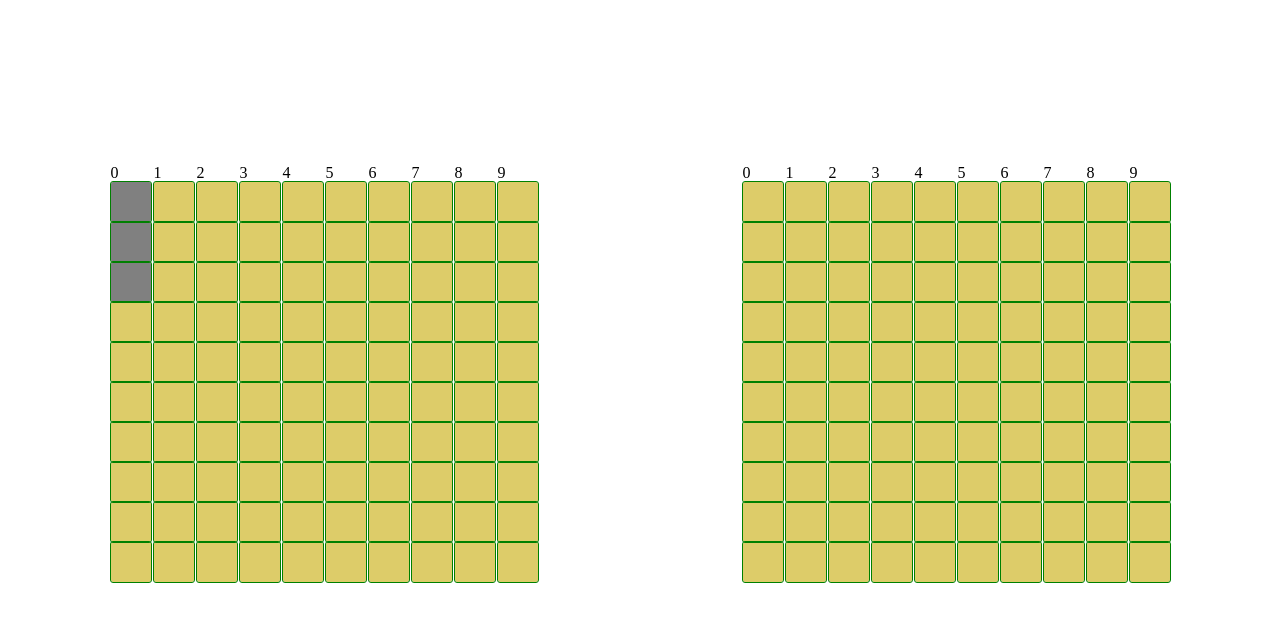
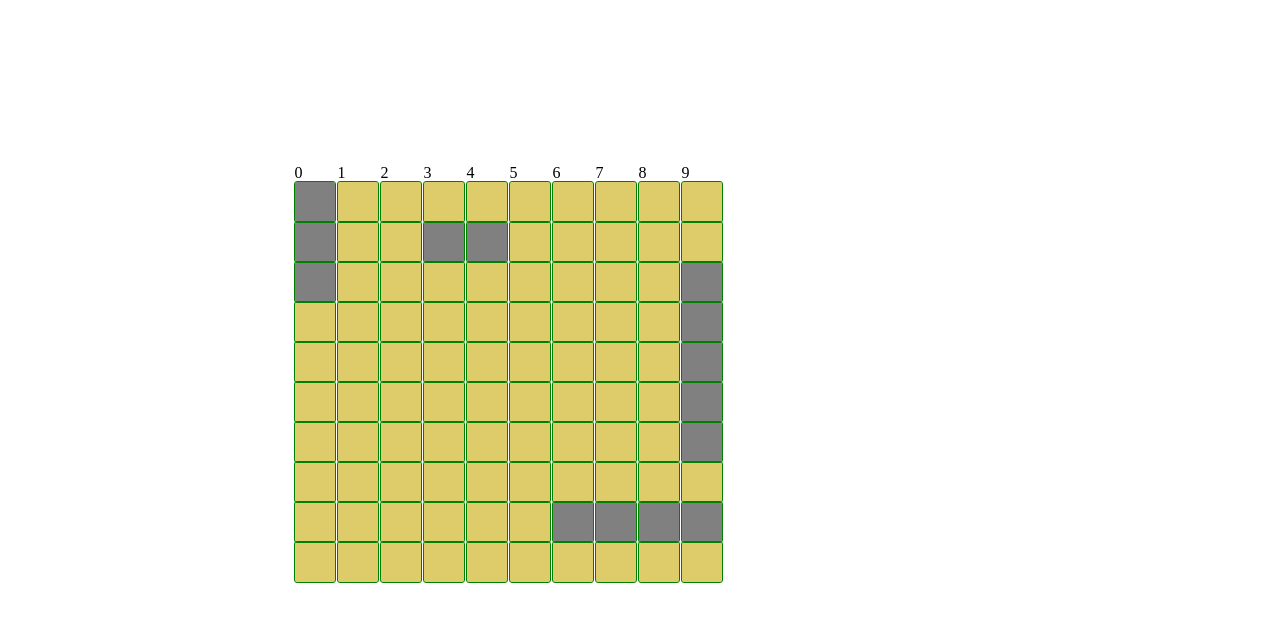
Before and after one commit to kelshuka/Battle-Ship, a website built with webpack: page src/index.html in a window 1280 px wide. Shown: the part 79-700 px from the top of the page. Built offline with nearby package versions, Linux system fonts and the light colour scheme.

Commit message:
player functionality add

```diff
--- a/src/DOM/board.js
+++ b/src/DOM/board.js
@@ -4,8 +4,82 @@
 /* const board1 = document.querySelector('.board1');
 const board2 = document.querySelector('.board2'); */
 
+import { Ship, Gameboard, Player } from "../battleShip";
+
 
 function gridStructure(board, num =10) {
+    //let gSize = 640 / num;
+    let gSize = 400 / num;
+    const AllShips = new Gameboard();
+    const ship1 = new Ship(2); const ship2 = new Ship(3);
+    const ship3 = new Ship(4); const ship4 = new Ship(5);
+
+    AllShips.placeShip(ship1, [1,3], "horizontal");
+    AllShips.placeShip(ship2, [0,0], "vertical");
+    AllShips.placeShip(ship3, [8,6], "horizontal");
+    AllShips.placeShip(ship4, [2,9], "vertical");
+
+    let arr = AllShips.coords;
+    console.log(arr);
+
+    for (let i=0;i<num ; i++ ) {
+        const content = document.createElement('div');
+        //content.classList.add('content');
+        content.innerText = i;
+
+        for (let j=0;j< num ; j++) {
+            const contents = document.createElement('div');
+            contents.classList.add('contents');
+            contents.id = `${j},${i}`;
+            //contents.append(arr[j][i]);
+
+            const span = document.createElement('span');
+            span.append(arr[j][i]);
+            span.classList.add('styNone');
+
+            contents.append(span);
+            //contents.innerText = (i * num) + j;
+            contents.style.height = `${gSize}px`;
+            contents.style.width = `${gSize}px`;
+            content.appendChild(contents);
+        }
+        board.appendChild(content);
+        board.classList.add('container');
+    }
+
+    const contents = document.querySelectorAll('.contents');
+
+    contents.forEach(contents => {
+        contents.addEventListener('click', (e) => {
+
+            let ind = e.target.id;
+            if(contents.textContent === "null"){
+                contents.style.backgroundColor = 'blue';
+                AllShips.receiveAttack(ind[0],ind[2]);
+                console.log(arr);
+            }else if(contents.textContent !== "null"){
+                contents.style.backgroundColor = 'red';
+                AllShips.receiveAttack(ind[0],ind[2]);// Hit
+                console.log(arr);
+
+            }
+
+        });
+    });
+
+    contents.forEach(contents => {
+        if(contents.textContent !== "null"){
+            contents.style.backgroundColor = 'grey';
+        }
+    });
+
+
+}
+
+
+export {gridStructure};
+
+/* function gridStructure(board, num =10) {
     //let gSize = 640 / num;
     let gSize = 400 / num;
     for (let i=0;i<num ; i++ ) {
@@ -31,19 +105,6 @@ function gridStructure(board, num =10) {
         contents.addEventListener('click', function(){
             contents.style.backgroundColor = 'grey';
         })
-    })
-
-    /* const contents = document.querySelectorAll('.contents');
-
-    contents.forEach(contents => {
-        contents.addEventListener('mouseover', function(){
-            //contents.style.backgroundColor = 'purple';
-            let randomColor = Math.floor(Math.random() * 16777215).toString(16);
-            contents.style.backgroundColor = "#" + randomColor;
-        })
-    })
+    });
+}
  */
-}
-
-
-export {gridStructure};
--- a/src/index.js
+++ b/src/index.js
@@ -5,27 +5,26 @@ import { Ship, Gameboard, Player } from './battleShip';
 
 const board1 = document.querySelector('.board1');
 const board2 = document.querySelector('.board2');
+
 gridStructure(board1);
-gridStructure(board2);
+//gridStructure(board2);
 
-const ship1 = new Ship(2); const ship2 = new Ship(3); const ship3 = new Ship(4);
-const ship4 = new Ship(5);
+/* const ship1 = new Ship(2); const ship2 = new Ship(3); const ship3 = new Ship(4);
+const ship4 = new Ship(5); */
 
-const AllShips = new Gameboard();
+/* const AllShips = new Gameboard();  */
 
-AllShips.placeShip(ship1, [1,3], "horizontal");
-AllShips.placeShip(ship2, [0,0], "vertical");
-AllShips.placeShip(ship3, [8,6], "horizontal");
-AllShips.placeShip(ship4, [2,9], "vertical");
-
+/* AllShips.placeShip(ship1, [1,3], "horizontal");AllShips.placeShip(ship2, [0,0], "vertical");
+AllShips.placeShip(ship3, [8,6], "horizontal");AllShips.placeShip(ship4, [2,9], "vertical");
+ */
 /* AllShips.receiveAttack(4,5);// missed
 AllShips.receiveAttack(3,9);// Hit 4 */
 
-const arr = AllShips.coords;
+//const arr = AllShips.coords;
 //console.log(arr);
 //console.log(arr[1]);
 
-const contents = document.querySelectorAll('.board1 .contents');
+/* const contents = document.querySelectorAll('.board1 .contents');
 
 contents.forEach(contents => {
     if(contents.id == "0,0" || contents.id == "1,0" || contents.id == "2,0"){
@@ -35,7 +34,7 @@ contents.forEach(contents => {
 
 
 });
-
+ */
 
 /* contents.forEach(contents => {
     contents.addEventListener('click', (e) => {
--- a/src/style.css
+++ b/src/style.css
@@ -31,3 +31,7 @@
     min-height: 3vh;
     width: 120px;
 }
+
+.styNone{
+    display: none;
+}
```
